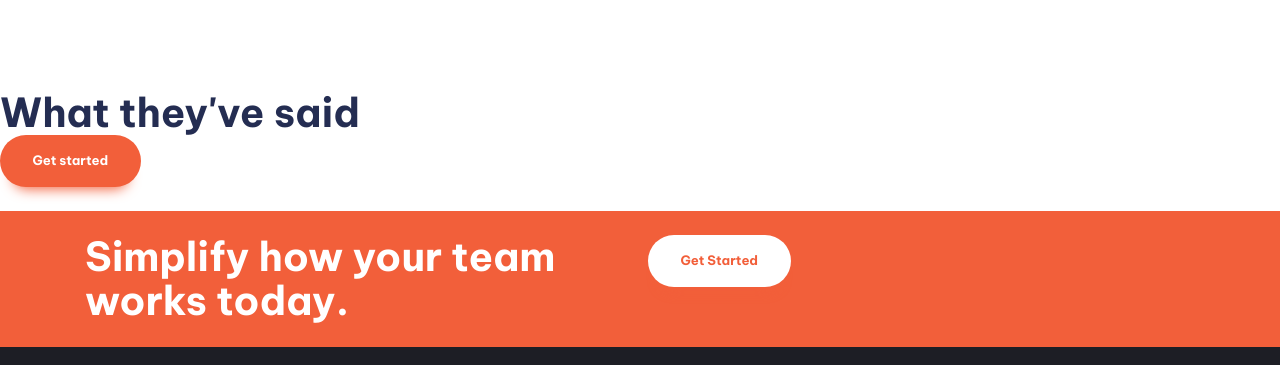
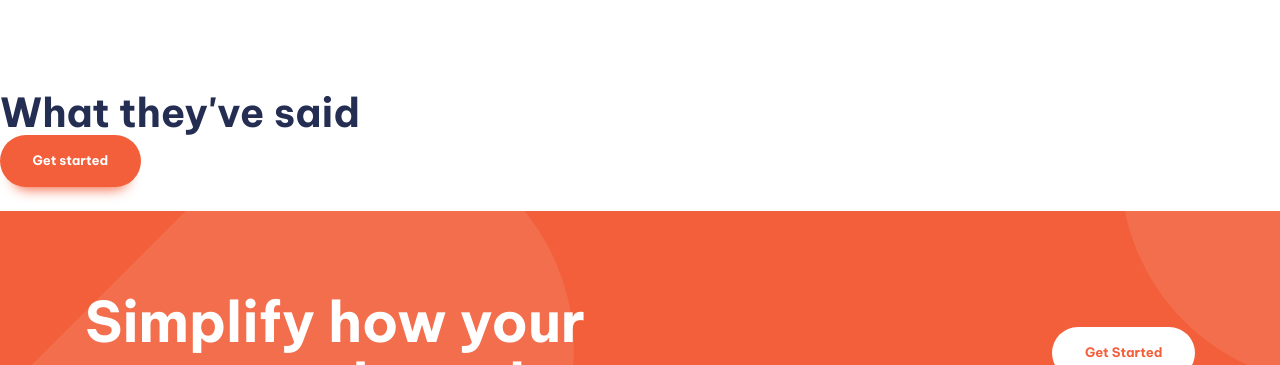
Before and after one commit to ashraful-shuvon/manage-landing-page, a plain HTML site: page index.html in a window 1280 px wide. Shown: the part 1325-1690 px from the top of the page. Drawn offline with Linux system fonts and the light colour scheme.

Commit message:
Adding css

```diff
--- a/index.html
+++ b/index.html
@@ -103,13 +103,13 @@
       <button class="button">Get started</button>
     </section>
 
-    <section class="bg-accent-400 text-neutral-100 padding-block-700">
+    <section class="cta | bg-accent-400 text-neutral-100 padding-block-900">
       <div class="container">
-        <div class="even-columns">
+        <div class="even-columns vertical-align-center">
           <div>
-            <p class="fs-secondary-heading fw-bold">Simplify how your team works today. </p>
+            <p class="fs-primary-heading fw-bold">Simplify how your team works today. </p>
           </div>
-          <div>
+          <div class="justify-self-end-md">
             <button class="button" data-type="inverted"> Get Started</button>
           </div>
         </div>
--- a/style.css
+++ b/style.css
@@ -258,7 +258,33 @@ p[data-width="wide"] {
   display: none;
 }
 }
+/* cta  */
 
+.cta {
+  position: relative;
+  isolation: isolate;
+  text-align: center;
+}
+@media(min-width: 50em) {
+  .cta {
+    text-align: left;
+
+  }
+}
+.cta::before {
+  content: '';
+  position: absolute;
+  z-index: -1;
+  inset: 0;
+  background-image:
+  url(images/bg-tablet-pattern.svg),
+  url(images/bg-tablet-pattern.svg);
+
+  background-position: -15rem -5rem, 70rem -40rem;
+  background-repeat: no-repeat;
+  opacity: 0.1;
+
+}
 
 /*utility classes*/
 
@@ -284,9 +310,6 @@ p[data-width="wide"] {
   margin-inline: auto;
 }
 
-:where(.flow :not(:first-child)) {
-  margin-top: var(--flow-spacer, 3em);
-}
 
 .even-columns {
   display: grid;
@@ -298,6 +321,23 @@ p[data-width="wide"] {
     grid-auto-flow: column;
     grid-auto-columns: 1fr;
   }
+}
+.vertical-align-center {
+  align-items: center;
+}
+
+.justify-self-end {
+  justify-self: end;
+}
+
+@media(min-width: 50em) {
+  .justify-self-end-md {
+    justify-self: end;
+  }
+}
+
+:where(.flow :not(:first-child)) {
+  margin-top: var(--flow-spacer, 3em);
 }
 
 
```
